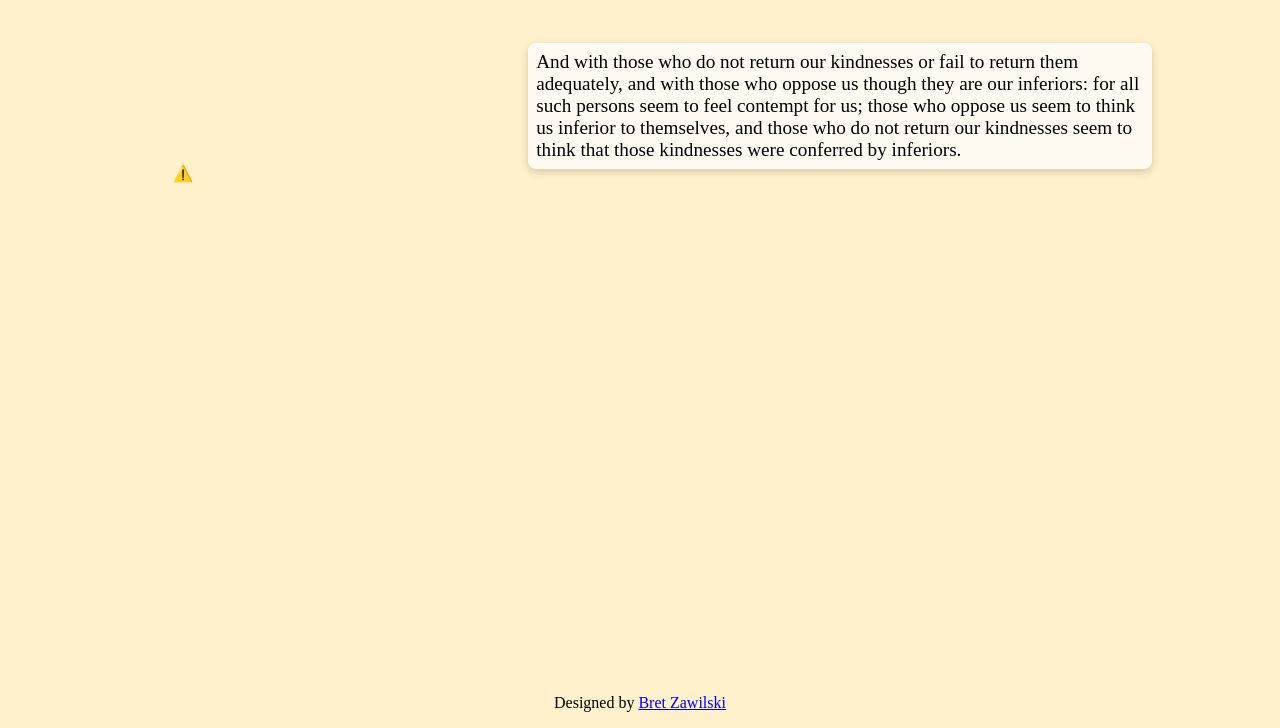
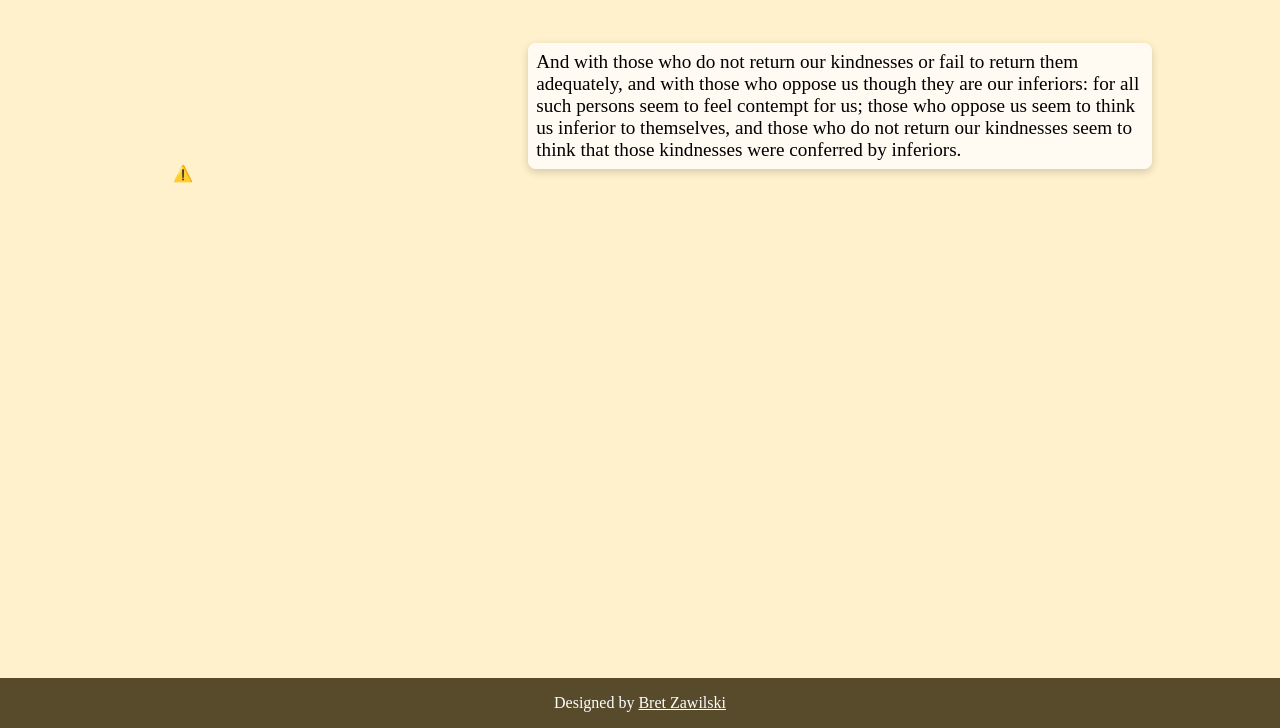
Before and after one commit to bretzawilski/rhetoric-remixed, a website: page index.html in a window 1280 px wide. Shown: the part 72-800 px from the top of the page. Drawn offline with nearby package versions, Linux system fonts and the light colour scheme; no server answers; a web font is replaced by a local one.

Commit message:
New layout

```diff
--- a/style.css
+++ b/style.css
@@ -90,4 +90,10 @@ h1 {
   flex-shrink: 0;
   text-align: center;
   padding: 1rem;
+  background-color: rgb(87, 75, 44);
+  color: white;
 }
+
+a {
+  color: white;
+}
```
